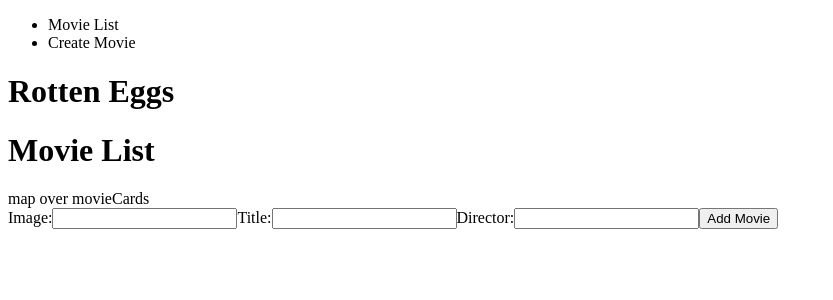
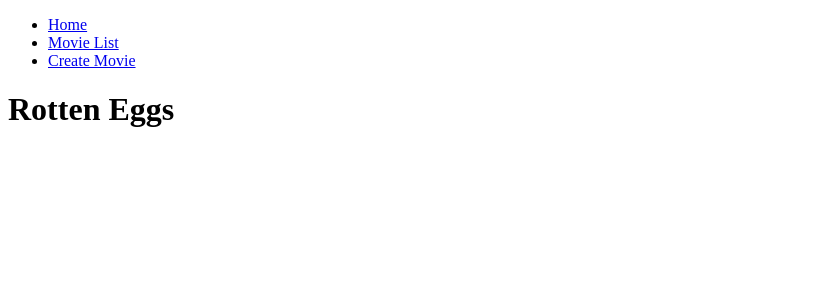
Before and after one commit to Ahildebr/phase-2-project-rotteneggs, a React (Vite) app: page /movie/home in a window 1280 px wide. Shown: the top 300 px of the page, without its empty margins (0-833 px from the left). Built offline with nearby package versions, Linux system fonts and the light colour scheme.

Commit message:
completed navbar

```diff
--- a/package.json
+++ b/package.json
@@ -11,7 +11,8 @@
   },
   "dependencies": {
     "react": "^18.3.1",
-    "react-dom": "^18.3.1"
+    "react-dom": "^18.3.1",
+    "react-router-dom": "^6.28.1"
   },
   "devDependencies": {
     "@eslint/js": "^9.17.0",
--- a/src/Components/App.jsx
+++ b/src/Components/App.jsx
@@ -2,17 +2,30 @@
 import LandingPage from './LandingPage'
 import Navbar from './Navbar'
 import AddMovie from './AddMovie'
+import MovieList from './MovieList'
+import { BrowserRouter as Router, Routes, Route } from 'react-router-dom'
 
 
 function App() {
 
-
+/*1st step "npm install react-router-dom@6.28.1"
+2nd step import browser router as router, routes, and route
+3rd wrap the return in app with <Router>
+4th wrap the <Routes> tag to the component that you want the navbar to take you to (the endpoint)
+go to navbar for next step*/
   return (
-    <>
+    <Router>
       <Navbar />
-      <LandingPage />
-      <AddMovie />
-    </>
+      <Routes>
+        <Route path="movie/home" element={<LandingPage />} />
+      </Routes>
+      <Routes>
+        <Route path="movie/movie-list" element={<MovieList />} />
+      </Routes>
+      <Routes>
+        <Route path="/movie/new" element={<AddMovie />} />
+      </Routes>
+    </Router>
   )
 }
 
--- a/src/Components/LandingPage.jsx
+++ b/src/Components/LandingPage.jsx
@@ -1,11 +1,11 @@
 import React from 'react'
 import MovieList from './MovieList'
+
 
 function LandingPage() {
   return (
     <>
         <h1>Rotten Eggs</h1>
-        <MovieList />
     </>
   )
 }
--- a/src/Components/MovieList.jsx
+++ b/src/Components/MovieList.jsx
@@ -1,4 +1,5 @@
 import React from 'react'
+
 
 function MovieList() {
   return (
--- a/src/Components/Navbar.jsx
+++ b/src/Components/Navbar.jsx
@@ -1,10 +1,16 @@
 import React from 'react'
+import { Link } from 'react-router-dom'
+
+/* 5th step import {Link} to navbar
+6th step incorporate link inside of tag that you want to have navigation feature
+side note: the url endpoint can be named whatever you want*/
 
 function Navbar() {
   return (
     <ul>
-        <li>Movie List</li>
-        <li>Create Movie</li>
+        <li><Link to="movie/home">Home</Link></li>
+        <li><Link to="movie/movie-list">Movie List</Link></li>
+        <li><Link to="movie/new">Create Movie</Link></li>
     </ul>
   )
 }
```
Also changed, not shown: 1 other file (tests, documents, lock files or other folders).
